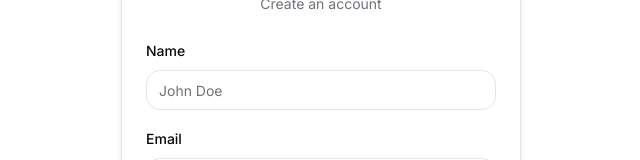
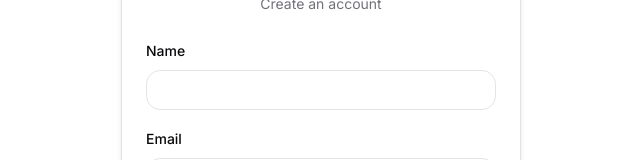
Before and after one commit to fvizpal/fassal, a Next.js app: page /auth/register in a window 1280 px wide. Shown: the part 123-283 px from the top of the page, without its empty margins (319-959 px from the left). Built offline with nearby package versions, Linux system fonts and the light colour scheme; no server answers; what @uploadthing/react would draw is missing.

Commit message:
style:remove placeholders in forms

```diff
--- a/components/auth/loginForm.tsx
+++ b/components/auth/loginForm.tsx
@@ -105,7 +105,6 @@ export const LoginForm = () => {
                       <Input
                         {...field}
                         disabled={isPending}
-                        placeholder="******"
                         type="password"
                       />
                     </FormControl>
--- a/components/auth/newPasswordForm.tsx
+++ b/components/auth/newPasswordForm.tsx
@@ -72,7 +72,6 @@ export const NewPasswordForm = () => {
                     <Input
                       {...field}
                       disabled={isPending}
-                      placeholder="******"
                       type="password"
                     />
                   </FormControl>
--- a/components/auth/registerForm.tsx
+++ b/components/auth/registerForm.tsx
@@ -72,7 +72,6 @@ export const RegisterForm = () => {
                     <Input
                       {...field}
                       disabled={isPending}
-                      placeholder="John Doe"
                     />
                   </FormControl>
                   <FormMessage />
```
